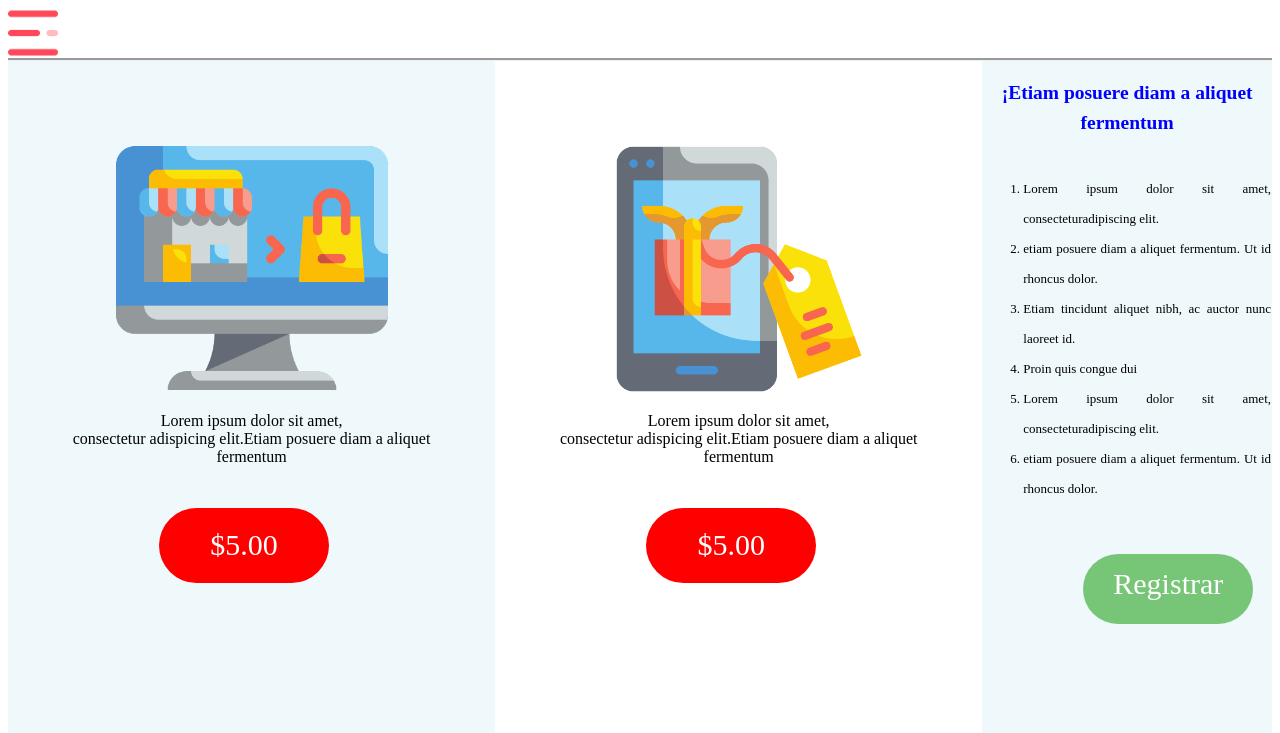
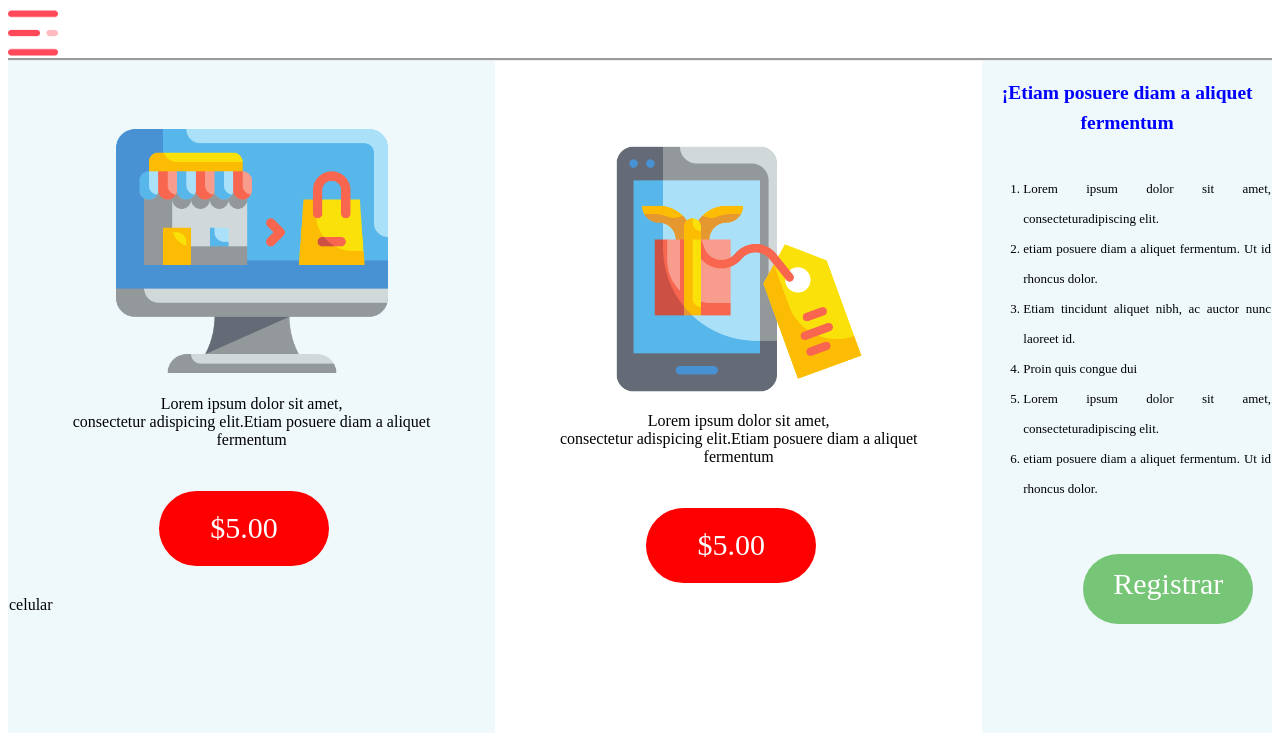
Before and after one commit to karlaLorena31/ventas, a plain HTML site: page index.html in a window 1280 px wide. Shown: the top 733 px of the page. Drawn offline with Linux system fonts and the light colour scheme.

```diff
--- a/index.html
+++ b/index.html
@@ -33,6 +33,7 @@
 
                 <div>
                     <p class="precio">$5.00</p>
+                    <p>celular</p>
                 </div>
 
             </td>
```
